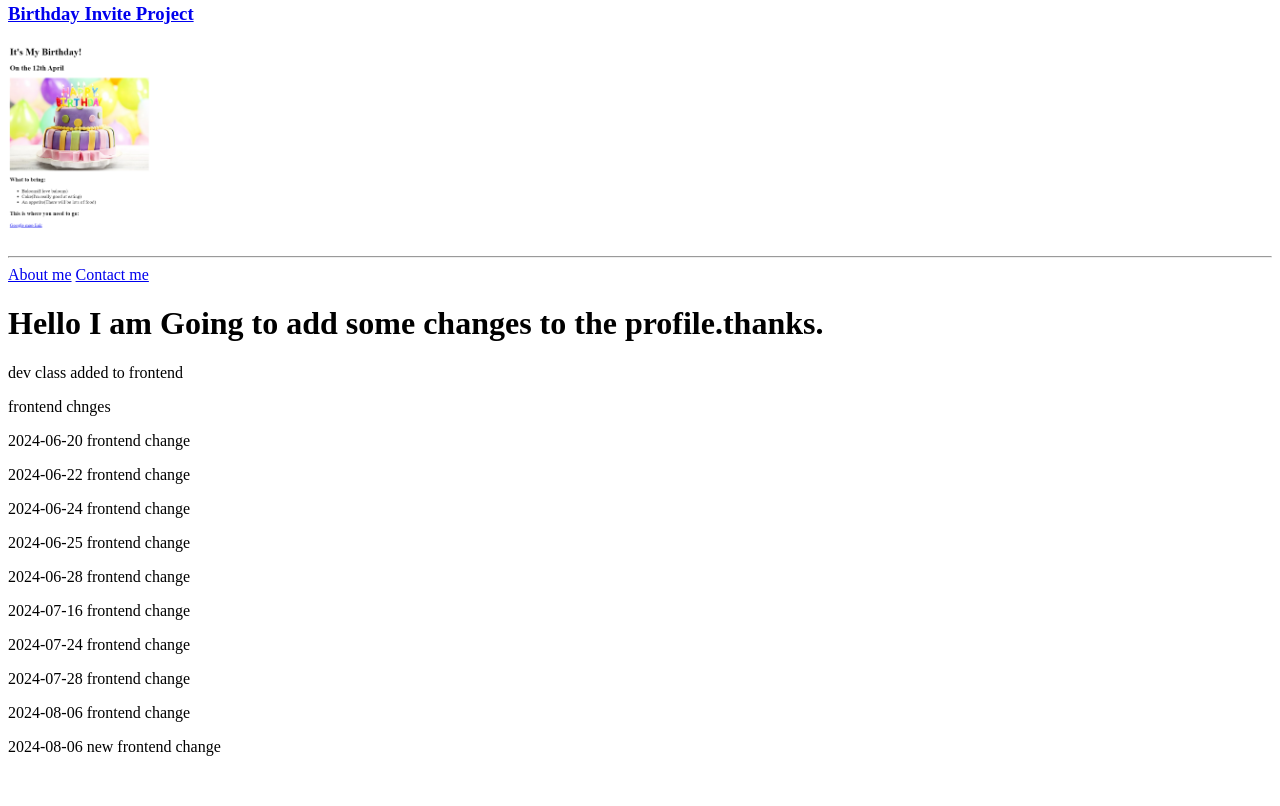
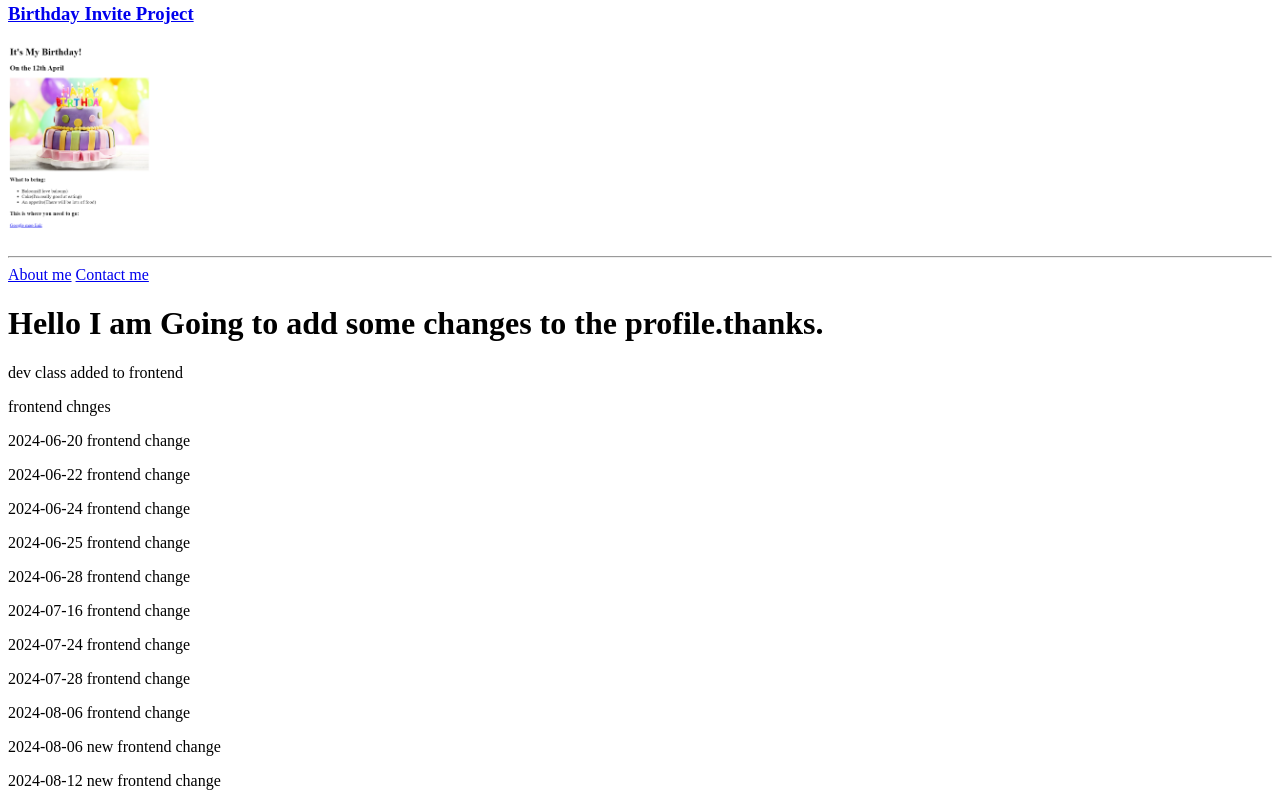
Before and after one commit to IKudagama/new-WEB, a plain HTML site: page index.html in a window 1280 px wide. Shown: the part 408-1214 px from the top of the page. Before the commit the page ends 1180 px from the top, so only its background shows below. Drawn offline with Linux system fonts and the light colour scheme.

Commit message:
changes to frontend

```diff
--- a/index.html
+++ b/index.html
@@ -77,6 +77,9 @@ https://developer.mozilla.org/en-US/docs/Web/HTML/Element/img#attr-height -->
     <dev class="new">
         <p>2024-08-06 new frontend change</p>
     </dev>
+    <dev class="new">
+        <p>2024-08-12 new frontend change</p>
+    </dev>
 
 </body>
 </html>
```
